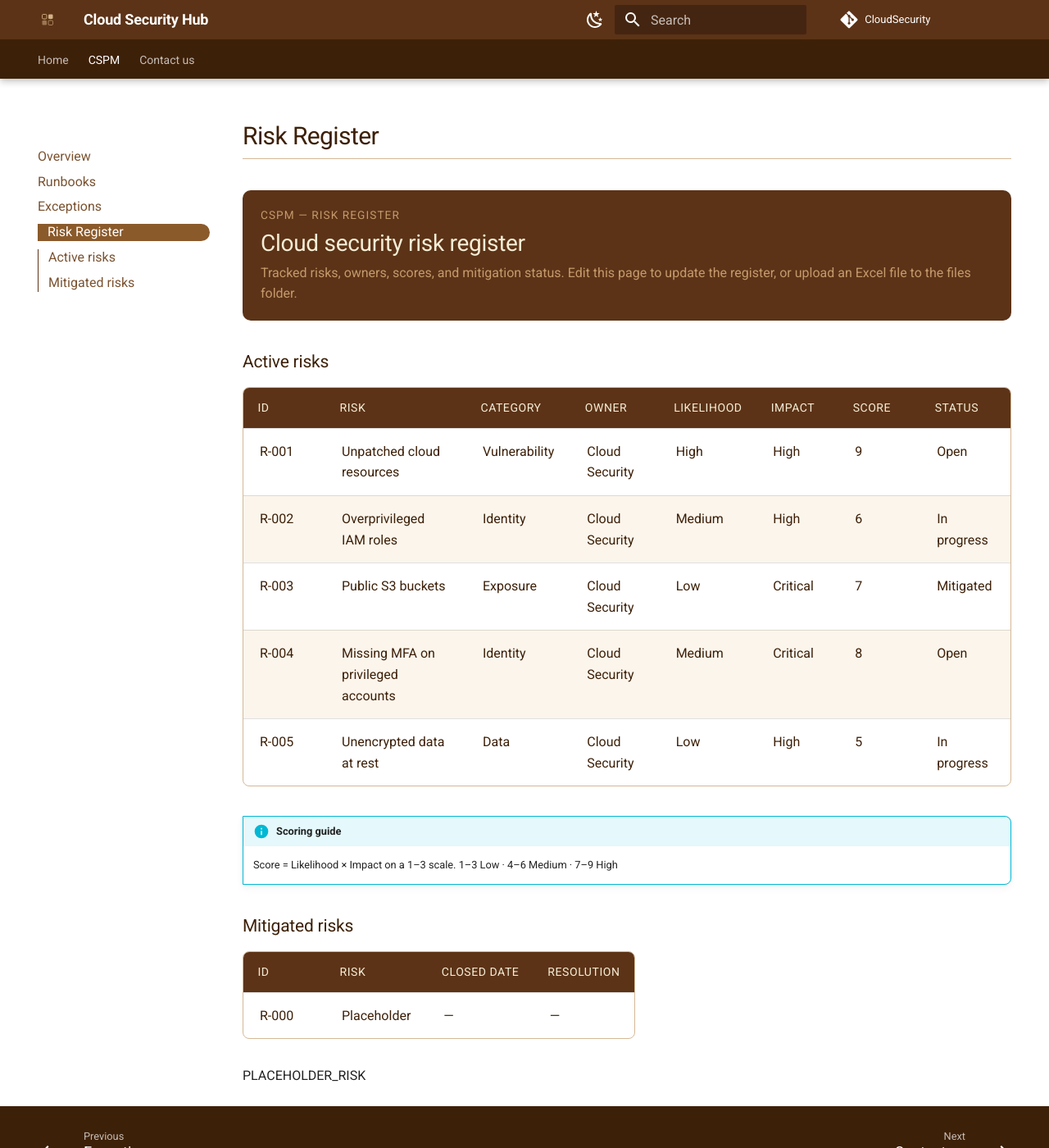
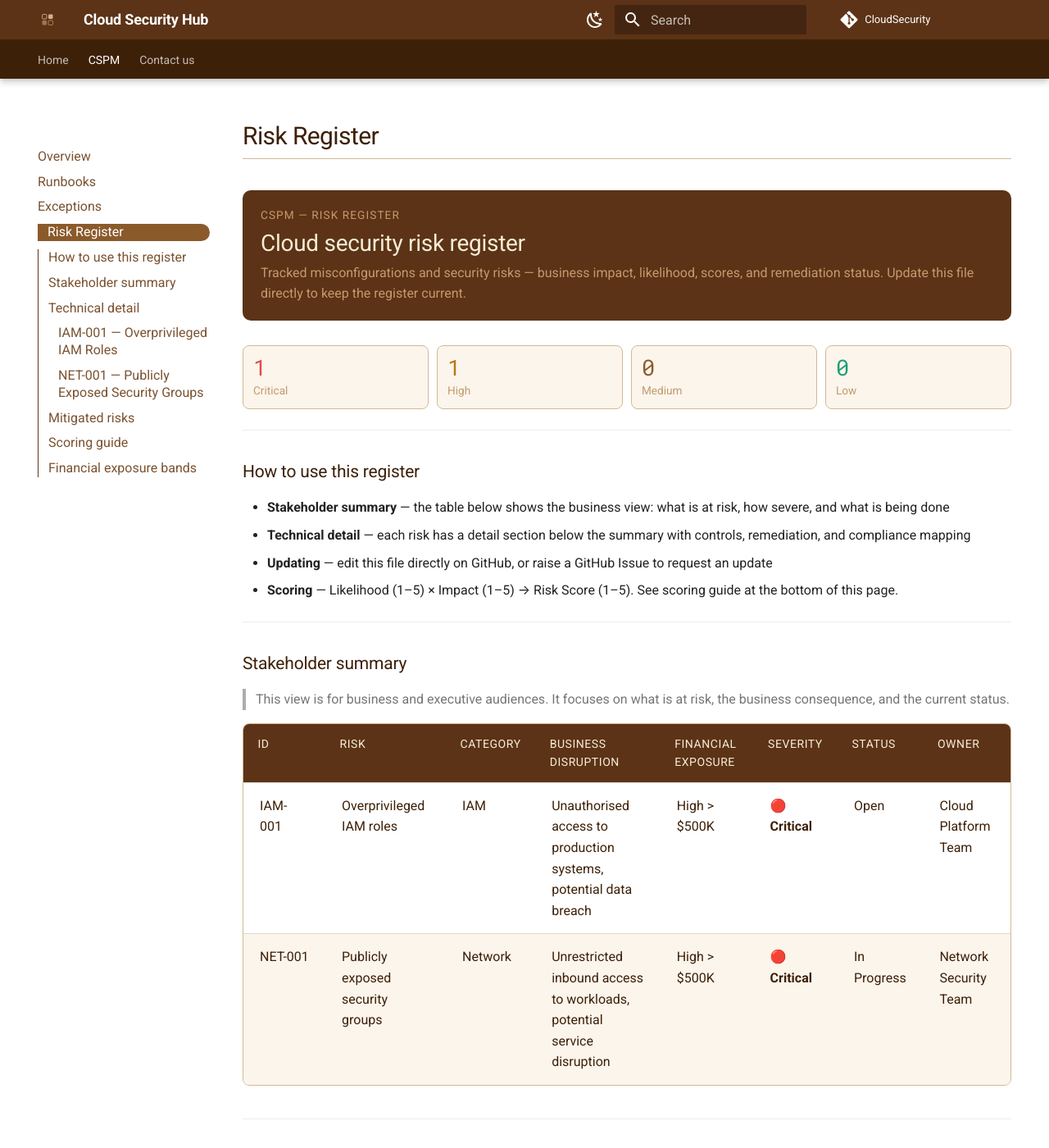
Before and after one commit to ngwaalain/CloudSecurity, an MkDocs documentation site: the page built from docs/cspm/risk-register/index.md, in a window 1280 px wide and 1400 px high. Shown: the whole window at 82% size. Built offline with MkDocs 1.6.1 and Material for MkDocs 9.7.7, drawn with Linux system fonts in a browser that asks for light colours; comment, search, counter and statistics services are not loaded; some of the changed text lies outside the part shown.

Commit message:
Update index.md

```diff
--- a/docs/cspm/risk-register/index.md
+++ b/docs/cspm/risk-register/index.md
@@ -3,27 +3,154 @@
 <div class="cs-page-header">
   <div class="eyebrow">CSPM &mdash; Risk Register</div>
   <h1>Cloud security risk register</h1>
-  <div class="sub">Tracked risks, owners, scores, and mitigation status. Edit this page to update the register, or upload an Excel file to the files folder.</div>
+  <div class="sub">Tracked misconfigurations and security risks &mdash; business impact, likelihood, scores, and remediation status. Update this file directly to keep the register current.</div>
 </div>
 
-## Active risks
+<div class="cs-stat-grid">
+  <div class="cs-stat red"><div class="num">1</div><div class="lbl">Critical</div></div>
+  <div class="cs-stat amber"><div class="num">1</div><div class="lbl">High</div></div>
+  <div class="cs-stat blue"><div class="num">0</div><div class="lbl">Medium</div></div>
+  <div class="cs-stat green"><div class="num">0</div><div class="lbl">Low</div></div>
+</div>
 
-| ID | Risk | Category | Owner | Likelihood | Impact | Score | Status |
+---
+
+## How to use this register
+
+- **Stakeholder summary** — the table below shows the business view: what is at risk, how severe, and what is being done
+- **Technical detail** — each risk has a detail section below the summary with controls, remediation, and compliance mapping
+- **Updating** — edit this file directly on GitHub, or raise a GitHub Issue to request an update
+- **Scoring** — Likelihood (1–5) × Impact (1–5) → Risk Score (1–5). See scoring guide at the bottom of this page.
+
+---
+
+## Stakeholder summary
+
+> This view is for business and executive audiences. It focuses on what is at risk, the business consequence, and the current status.
+
+| ID | Risk | Category | Business disruption | Financial exposure | Severity | Status | Owner |
 |---|---|---|---|---|---|---|---|
-| R-001 | Unpatched cloud resources | Vulnerability | Cloud Security | High | High | 9 | Open |
-| R-002 | Overprivileged IAM roles | Identity | Cloud Security | Medium | High | 6 | In progress |
-| R-003 | Public S3 buckets | Exposure | Cloud Security | Low | Critical | 7 | Mitigated |
-| R-004 | Missing MFA on privileged accounts | Identity | Cloud Security | Medium | Critical | 8 | Open |
-| R-005 | Unencrypted data at rest | Data | Cloud Security | Low | High | 5 | In progress |
+| IAM-001 | Overprivileged IAM roles | IAM | Unauthorised access to production systems, potential data breach | High &gt; $500K | 🔴 **Critical** | Open | Cloud Platform Team |
+| NET-001 | Publicly exposed security groups | Network | Unrestricted inbound access to workloads, potential service disruption | High &gt; $500K | 🔴 **Critical** | In Progress | Network Security Team |
 
-!!! info "Scoring guide"
-    Score = Likelihood &times; Impact on a 1&ndash;3 scale. 1&ndash;3 Low &middot; 4&ndash;6 Medium &middot; 7&ndash;9 High
+---
+
+## Technical detail
+
+### IAM-001 — Overprivileged IAM Roles
+
+<div class="cs-page-header" style="padding:14px 18px;">
+  <div class="eyebrow">IAM &mdash; Critical &mdash; Open</div>
+  <h1 style="font-size:1.1rem!important;">Multiple IAM roles have administrator-level permissions without business justification</h1>
+</div>
+
+| Field | Detail |
+|---|---|
+| **Risk ID** | IAM-001 (CSN: IAM-IDC-001) |
+| **Category** | IAM |
+| **Cloud environment** | AWS Production |
+| **Affected assets** | IAM Roles, EC2, Lambda |
+| **Data classification** | Highly Critical |
+| **Likelihood** | High (4) |
+| **Impact** | High (4) |
+| **Risk score** | 4 / 5 — Critical |
+| **Detection source** | Wiz |
+| **Compliance mapping** | CIS 1.22, NIST AC-6 |
+| **Existing controls** | MFA enabled, CloudTrail logging |
+| **Recommended remediation** | Implement least privilege access and remove wildcard permissions |
+| **Target date** | 2026-06-15 |
+| **Risk treatment** | Mitigate |
+| **Exception approved** | No |
+| **Residual risk** | Medium |
+| **Risk owner** | Cloud Platform Team |
+| **Supporting team** | IAM Team |
+| **Notes** | Review all cross-account roles |
+
+**Business impact explained**
+
+Overprivileged roles allow any compromised identity to escalate privileges and move laterally across the entire AWS environment. A single compromised credential could result in full environment takeover, data exfiltration, or ransomware deployment. Financial exposure includes breach notification costs, regulatory fines (GDPR/CCPA), incident response, and potential business disruption exceeding **$500K**.
+
+---
+
+### NET-001 — Publicly Exposed Security Groups
+
+<div class="cs-page-header" style="padding:14px 18px;">
+  <div class="eyebrow">Network &mdash; Critical &mdash; In Progress</div>
+  <h1 style="font-size:1.1rem!important;">Security groups allow unrestricted inbound access from 0.0.0.0/0</h1>
+</div>
+
+| Field | Detail |
+|---|---|
+| **Risk ID** | NET-001 |
+| **Category** | Network Security |
+| **Cloud environment** | AWS Production |
+| **Affected assets** | EC2 Security Groups |
+| **Data classification** | Confidential |
+| **Likelihood** | High (4) |
+| **Impact** | High (4) |
+| **Risk score** | 4 / 5 — Critical |
+| **Detection source** | Wiz |
+| **Compliance mapping** | CIS 4.1, NIST SC-7 |
+| **Existing controls** | AWS Shield, WAF |
+| **Recommended remediation** | Restrict inbound traffic and implement network segmentation |
+| **Target date** | 2026-05-30 |
+| **Risk treatment** | Mitigate |
+| **Exception approved** | No |
+| **Residual risk** | Low |
+| **Risk owner** | Network Security Team |
+| **Supporting team** | Cloud Engineering |
+| **Notes** | Prioritise internet-facing assets first |
+
+**Business impact explained**
+
+Open security groups expose workloads directly to the internet with no IP restriction. Attackers can probe, brute force, or exploit any service running on affected instances. For production EC2 instances this creates direct risk of service disruption, data exfiltration, and regulatory non-compliance. Financial exposure includes incident response, downtime costs, and potential regulatory fines exceeding **$500K**.
+
+---
 
 ## Mitigated risks
 
-| ID | Risk | Closed date | Resolution |
-|---|---|---|---|
-| R-000 | Placeholder | &mdash; | &mdash; |
+| ID | Risk | Category | Closed date | Resolution |
+|---|---|---|---|---|
+| — | No mitigated risks yet | — | — | — |
 
-<!-- AUTO-GENERATED: do not edit below this line -->
-PLACEHOLDER_RISK
+---
+
+## Scoring guide
+
+| Score | Likelihood | Meaning |
+|---|---|---|
+| 1 | Rare | May occur only in exceptional circumstances |
+| 2 | Unlikely | Could occur at some time |
+| 3 | Possible | Might occur at some time |
+| 4 | Likely | Will probably occur in most circumstances |
+| 5 | Almost Certain | Expected to occur in most circumstances |
+
+| Score | Impact | Meaning |
+|---|---|---|
+| 1 | Negligible | No material impact |
+| 2 | Minor | Minor operational impact, easily recovered |
+| 3 | Moderate | Moderate business disruption, recoverable |
+| 4 | Major | Significant business disruption, regulatory attention |
+| 5 | Severe / Critical | Catastrophic impact, regulatory breach, financial loss |
+
+| Risk score | Level | Action required |
+|---|---|---|
+| 1–2 | 🟢 Low | Monitor, review annually |
+| 3 | 🟡 Medium | Remediate within 90 days |
+| 4 | 🟠 High | Remediate within 30 days |
+| 5 | 🔴 Critical | Immediate action required |
+
+---
+
+## Financial exposure bands
+
+| Band | Estimated financial exposure | Examples |
+|---|---|---|
+| Low | < $50,000 | Minor operational disruption, no data involved |
+| Medium | $50,000 – $500,000 | Customer data at risk, regulatory reporting required |
+| High | > $500,000 | Data breach, production outage, regulatory fines |
+| Critical | > $5,000,000 | Full environment compromise, class action, major regulatory breach |
+
+---
+
+*Last updated: May 2026 &middot; Maintained by Cloud Security &middot; Source of truth: this file*
```
